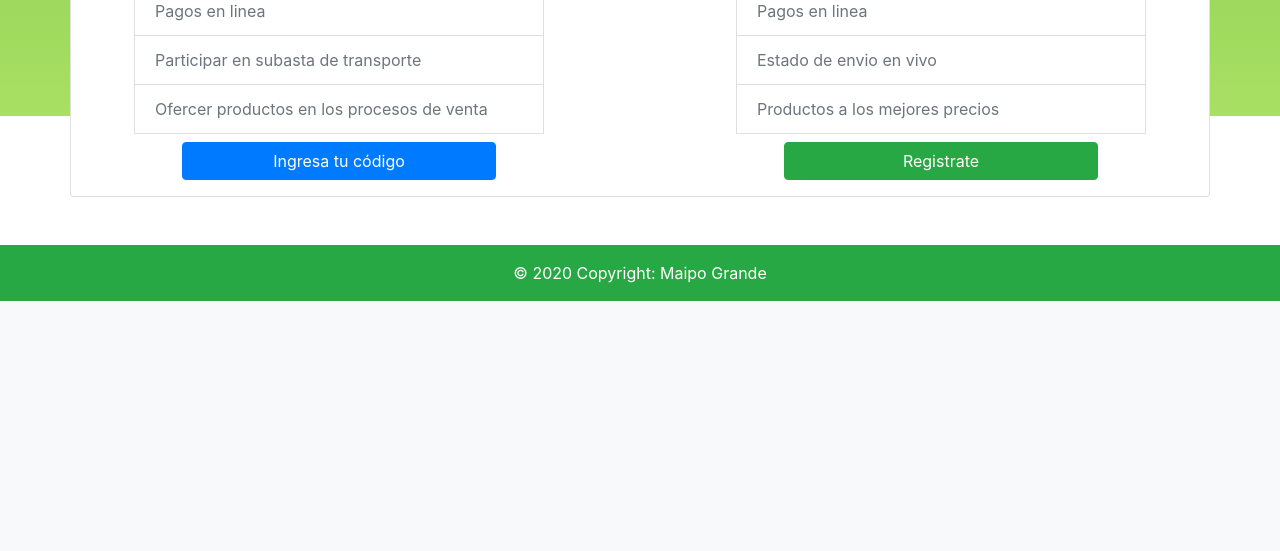
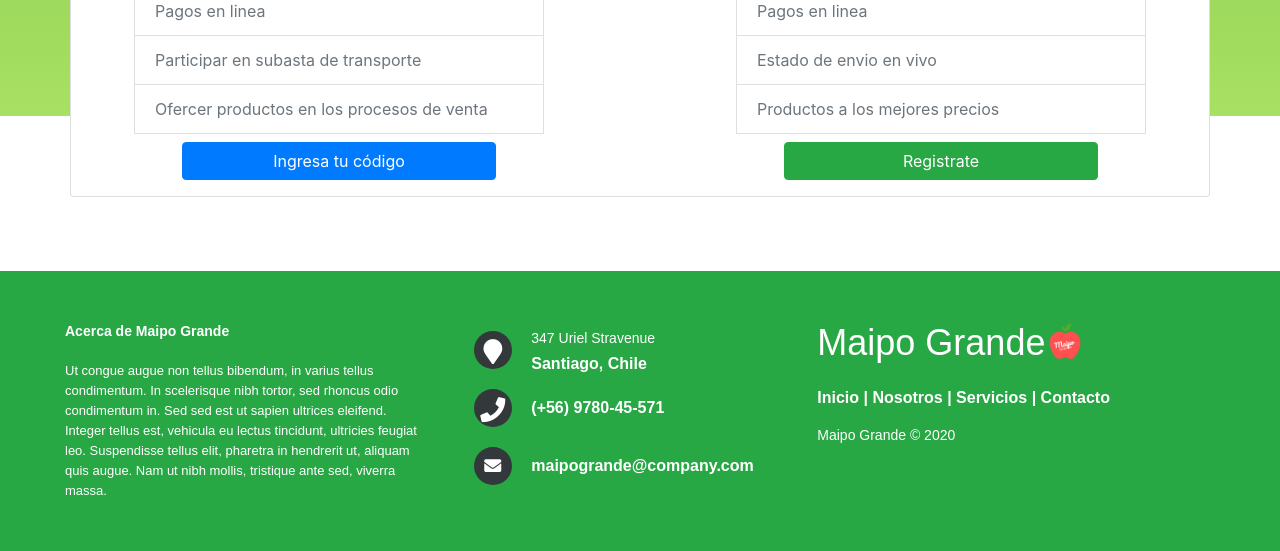
Before and after one commit to hecjara/MaipoGrande, a Django app: page / in a window 1280 px wide. Shown: the part 784-1335 px from the top of the page. Before the commit the page ends 1085 px from the top, so only its background shows below. Run offline with Django 3.2, Linux system fonts and the light colour scheme; some libraries are stand-ins or nearby versions.

Commit message:
agregado nuevo footer con boostrap

```diff
--- /dev/null
+++ b/core/static/core/css/footer.css
@@ -0,0 +1,163 @@
+.footer {
+    background-color: #414141;
+    width: 100%;
+    text-align: left;
+    font-family: sans-serif;
+    font-weight: bold;
+    font-size: 16px;
+    padding: 50px;
+    margin-top: 50px;
+  }
+
+  .footer .footer-left,
+  .footer .footer-center,
+  .footer .footer-right {
+    display: inline-block;
+    vertical-align: top;
+  }
+
+
+  /* footer left*/
+
+  .footer .footer-left {
+    width: 33%;
+    padding-right: 15px;
+  }
+
+  .footer .about {
+    line-height: 20px;
+    color: #ffffff;
+    font-size: 13px;
+    font-weight: normal;
+    margin: 0;
+  }
+
+  .footer .about span {
+    display: block;
+    color: #ffffff;
+    font-size: 14px;
+    font-weight: bold;
+    margin-bottom: 20px;
+  }
+
+  .footer .icons {
+    margin-top: 25px;
+  }
+
+  .footer .icons a {
+    display: inline-block;
+    width: 35px;
+    height: 35px;
+    cursor: pointer;
+    background-color: #33383b;
+    border-radius: 2px;
+    font-size: 20px;
+    color: #ffffff;
+    text-align: center;
+    line-height: 35px;
+    margin-right: 3px;
+    margin-bottom: 5px;
+  }
+
+
+  /* footer center*/
+
+  .footer .footer-center {
+    width: 30%;
+  }
+
+  .footer .footer-center i {
+    background-color: #33383b;
+    color: #ffffff;
+    font-size: 25px;
+    width: 38px;
+    height: 38px;
+    border-radius: 50%;
+    text-align: center;
+    line-height: 42px;
+    margin: 10px 15px;
+    vertical-align: middle;
+  }
+
+  .footer .footer-center i.fa-envelope {
+    font-size: 17px;
+    line-height: 38px;
+  }
+
+  .footer .footer-center p {
+    display: inline-block;
+    color: #ffffff;
+    vertical-align: middle;
+    margin: 0;
+  }
+
+  .footer .footer-center p span {
+    display: block;
+    font-weight: normal;
+    font-size: 14px;
+    line-height: 2;
+  }
+
+  .footer .footer-center p a {
+    color: #0099ff;
+    text-decoration: none;
+  }
+
+
+  /* footer right*/
+
+  .footer .footer-right {
+    width: 35%;
+  }
+
+  .footer h2 {
+    color: #ffffff;
+    font-size: 36px;
+    font-weight: normal;
+    margin: 0;
+  }
+
+  .footer h2 span {
+    color: #0099ff;
+  }
+
+  .footer .menu {
+    color: #ffffff;
+    margin: 20px 0 12px;
+    padding: 0;
+  }
+
+  .footer .menu a {
+    display: inline-block;
+    line-height: 1.8;
+    text-decoration: none;
+    color: inherit;
+  }
+
+  .footer .menu a:hover {
+    color: #0099ff;
+  }
+
+  .footer .name {
+    color: #0099ff;
+    font-size: 14px;
+    font-weight: normal;
+    margin: 0;
+  }
+
+  @media (max-width: 767px) {
+    .footer {
+      font-size: 14px;
+    }
+    .footer .footer-left,
+    .footer .footer-center,
+    .footer .footer-right {
+      display: block;
+      width: 100%;
+      margin-bottom: 40px;
+      text-align: center;
+    }
+    .footer .footer-center i {
+      margin-left: 0;
+    }
+  }
--- a/core/templates/core/base.html
+++ b/core/templates/core/base.html
@@ -11,6 +11,7 @@
     {% endblock %}
 
     <link rel="stylesheet" href="{% static 'core/css/estilos.css' %}">
+    <link rel="stylesheet" href="{% static 'core/css/footer.css' %}">
 
     <!-- Required meta tags -->
     <meta charset="utf-8">
@@ -95,12 +96,53 @@
 
 
     <!-- Footer -->
-    <footer class="blue mt-4">
+    <!-- <footer class="blue mt-4">
 
         <p class="text-center py-3 p-3 mb-0 bg-success text-white">© 2020 Copyright: Maipo Grande</p>
 
-    </footer>
+    </footer> -->
     <!-- Footer -->
+
+
+    <footer class="footer bg-success">
+        <div class="footer-left col-md-4 col-sm-6">
+          <p class="about">
+            <span> Acerca de Maipo Grande</span> Ut congue augue non tellus bibendum, in varius tellus condimentum. In scelerisque nibh tortor, sed rhoncus odio condimentum in. Sed sed est ut sapien ultrices eleifend. Integer tellus est, vehicula eu lectus tincidunt,
+            ultricies feugiat leo. Suspendisse tellus elit, pharetra in hendrerit ut, aliquam quis augue. Nam ut nibh mollis, tristique ante sed, viverra massa.
+          </p>
+          <!-- <div class="icons">
+            <a href="#"><i class="fab fa-facebook-square"></i></a>
+            <a href="#"><i class="fab fa-twitter"></i></a>
+            <a href="#"><i class="fab fa-linkedin"></i></a>
+            <a href="#"><i class="fab fa-google-plus"></i></a>
+            <a href="#"><i class="fab fa-instagram"></i></a>
+          </div> -->
+        </div>
+        <div class="footer-center col-md-4 col-sm-6">
+          <div>
+            <i class="fa fa-map-marker"></i>
+            <p><span> 347 Uriel Stravenue</span> Santiago, Chile</p>
+          </div>
+          <div>
+            <i class="fa fa-phone"></i>
+            <p> (+56) 9780-45-571</p>
+          </div>
+          <div>
+            <i class="fa fa-envelope"></i>
+            <p><a href="#" class="text-white"> maipogrande@company.com</a></p>
+          </div>
+        </div>
+        <div class="footer-right col-md-4 col-sm-6">
+          <h2> Maipo Grande<span><img src="{% static 'core/img/logo_maipo.png' %}" width="40" height="40" class="d-inline-block align-top" alt="logo"></span></h2>
+          <p class="menu">
+            <a href="{% url 'home' %}"> Inicio</a> |
+            <a href="#"> Nosotros</a> |
+            <a href="#"> Servicios</a> |
+            <a href="#"> Contacto</a>
+          </p>
+          <p class="name text-white"> Maipo Grande &copy; 2020</p>
+        </div>
+      </footer>
 
     {% block javascript %}
     {% endblock %}
```
